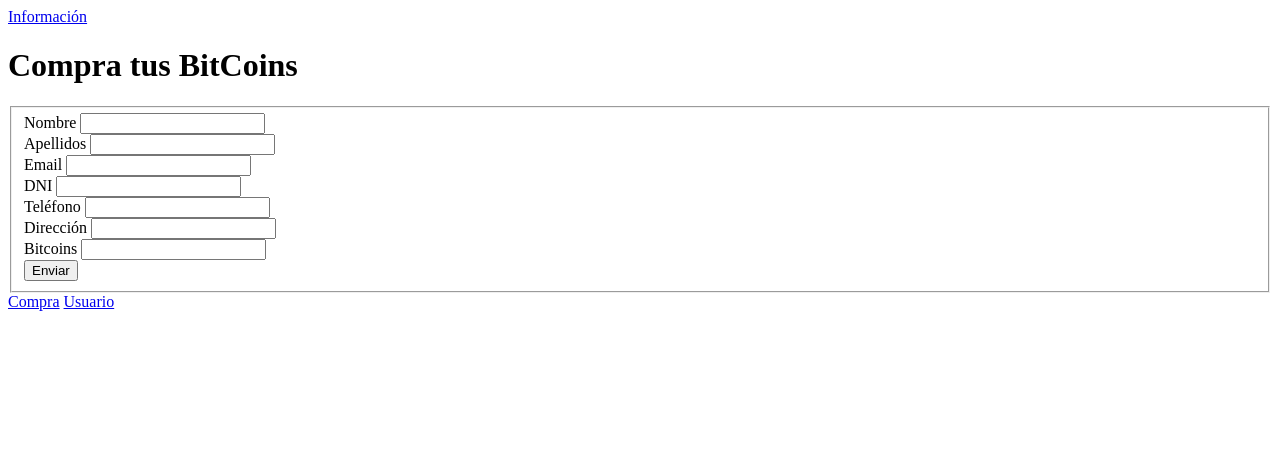
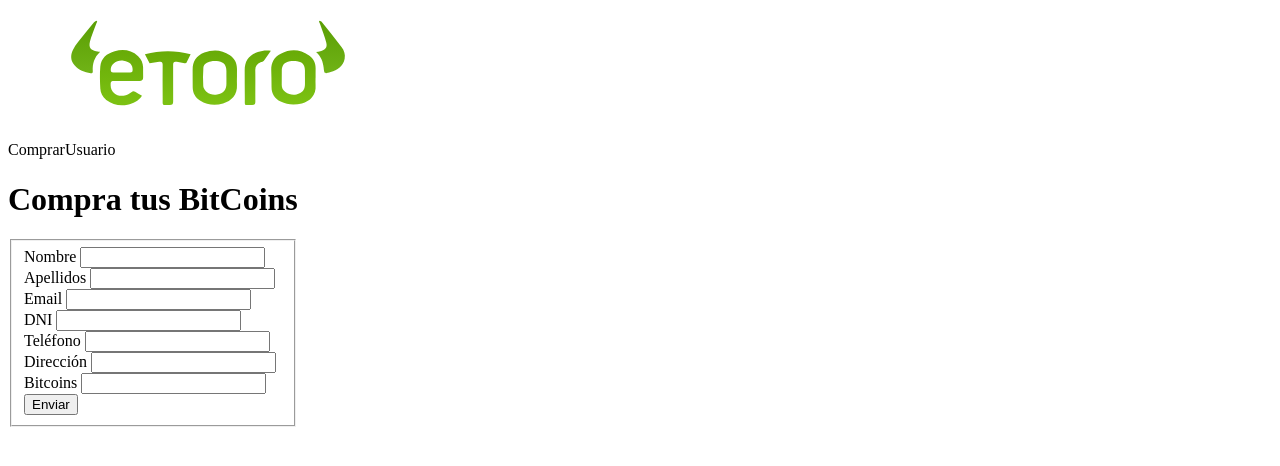
Before and after one commit to TaniuOp/Bitcoin_BBDD, a plain HTML site: page pages/compra.html in a window 1280 px wide. Drawn offline with Linux system fonts and the light colour scheme; files that its build step writes are made by us from their sources; files whose address does not match are found by name.

Commit message:
addLittleCSS

```diff
--- a/pages/compra.html
+++ b/pages/compra.html
@@ -7,18 +7,27 @@
     <title>Document</title>
 
     <!-- Link CSS -->
-    <link rel="stylesheet" href="style.css">
+    <link rel="stylesheet" href="../style.css">
+
+    <!-- Link Favicon -->
+    <link rel="shortcut icon" href="../assets/favicon.png" type="favicon">
 
 </head>
 
-
 <body>
 
-    <a href="../index.html" id="informacionBitcoins">Información</a>
-
-    <h1>Compra tus BitCoins</h1>
+    <div id="divHeader">
+        <header class="classHeader">
+            <a href="../index.html"><img src="../assets/etoro_logo.svg" alt="logo" class="logo"></a>
+            <nav class="nav">
+                <a href="../pages/compra.html">Comprar</a>
+                <a href="../pages/usuario.html">Usuario</a>
+            </nav>
+        </header>
+    </div>
 
     <div id="divCompra">
+        <h1>Compra tus BitCoins</h1>
         <fieldset id="fieldsetCompra">
             <form id="formCompra">
                 <label for="name">Nombre</label>
@@ -47,9 +56,6 @@
         </fieldset>
     </div>
 
-    <a href="./compra.html" id="compraBitcoins">Compra</a>
-    <a href="./usuario.html" id="usuarioBitcoins">Usuario</a>
-
     <!-- Script JS -->
     <script src="./script.js"></script>
 
--- a/style.css
+++ b/style.css
@@ -1,4 +1,57 @@
+/* CSS HEADER */
+
+#divHeader{
+    /* width: auto;
+    top: 0px;
+    right: 0px;
+    left: 0px;
+    position: fixed;
+    display: flex;
+    flex-wrap: wrap;
+    justify-content: center;*/
+    display:flex;
+    flex-wrap: wrap;
+    align-items: center;
+    justify-content: space-between;
+}
+
+.logo{
+    width: 400px;
+    display:flex;
+    flex-wrap: wrap;
+    align-items: center;
+    justify-content: space-between;
+}
+
+.nav{
+    width: 70px;
+    display:flex;
+    align-items: center;
+    justify-content: space-between;
+}
+
+a{
+    color:black;
+    text-decoration: dashed;
+}
+
+/* CSS CONTENIDO INDEX */
+
 #divInformacion{
-    width: 200px;
+    width: auto;
+    position: fixed;
+}
 
+/* CSS CONTENIDO COMPRA */
+
+#divCompra{
+    width: auto;
+    position: fixed;
 }
+
+/* CSS CONTENIDO USUARIO */
+
+#divUsuario{
+    width: auto;
+    position: fixed;
+}
```
Also changed, not shown: index.html (+12 -6 lines), pages/usuario.html (+14 -9 lines), assets/etoro_logo.svg (added), assets/favicon.png (added), 2 other files.
